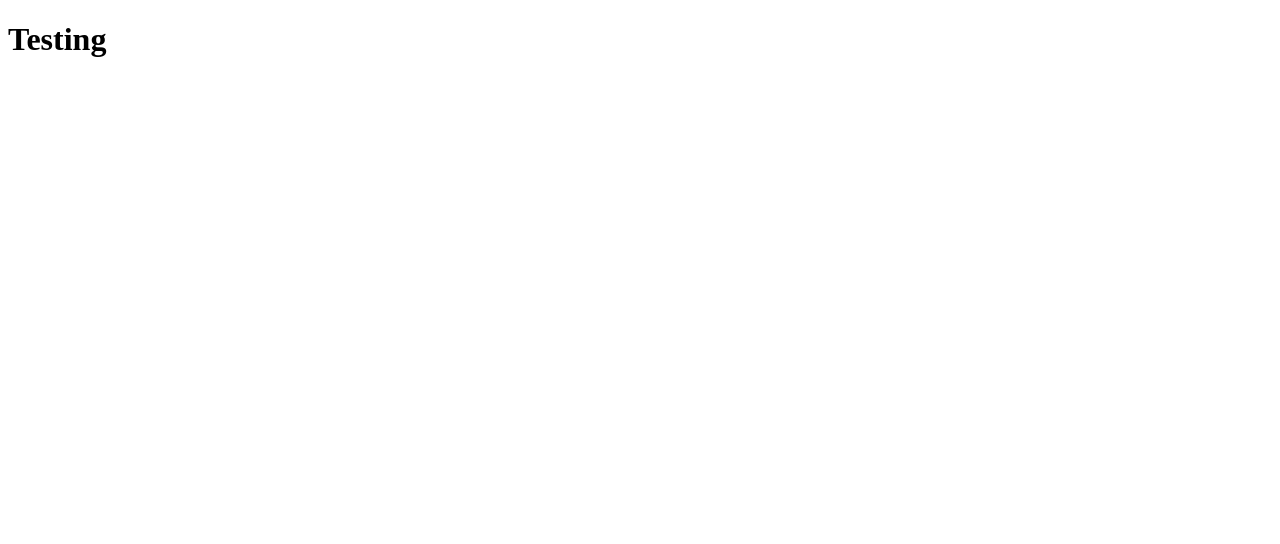
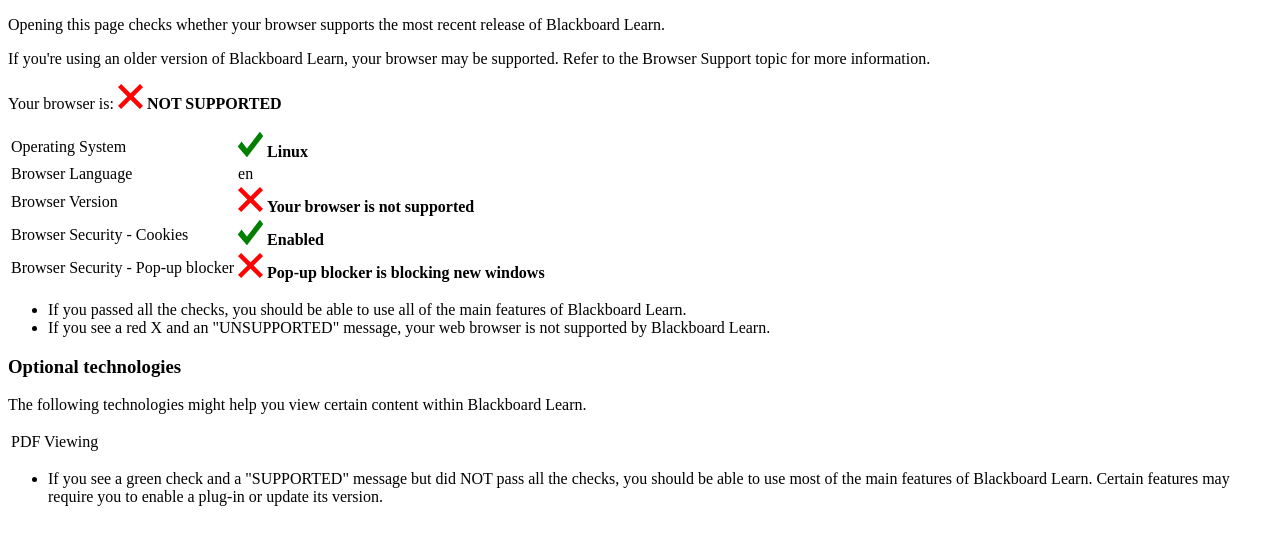
Before and after one commit to daveyherrera/bb-help-browser-checker, a plain HTML site: page index.html in a window 1280 px wide. Drawn offline with Linux system fonts and the light colour scheme.

Commit message:
Update index.html

```diff
--- a/index.html
+++ b/index.html
@@ -4,11 +4,98 @@
     <meta charset="UTF-8" />
     <meta http-equiv="X-UA-Compatible" content="IE=edge" />
     <meta name="viewport" content="width=device-width, initial-scale=1.0" />
+    <script type="text/javascript" src="browser-checker.js"></script>
     <title>testing</title>
   </head>
   <body>
-    <h1>Testing</h1>
-    <p class=""><span class="browser_name"></span></p>
+    <p>
+      Opening this page checks whether&nbsp;your browser supports the most
+      recent release of Blackboard Learn.
+    </p>
+    <p class="tip">
+      If you're using an older version of Blackboard Learn, your browser may be
+      supported. Refer to the Browser Support topic for more information.
+    </p>
+    <p>
+      Your browser is:
+      <script>
+        get_withBb();
+      </script>
+    </p>
+    <table>
+      <tbody>
+        <tr>
+          <td>Operating System</td>
+          <td>
+            <script>
+              get_os();
+            </script>
+          </td>
+        </tr>
+        <tr>
+          <td>Browser Language</td>
+          <td>
+            <script>
+              get_browser_language();
+            </script>
+          </td>
+        </tr>
+        <tr>
+          <td>Browser Version</td>
+          <td>
+            <script>
+              get_browser();
+            </script>
+          </td>
+        </tr>
+        <tr>
+          <td>Browser Security - Cookies</td>
+          <td>
+            <script>
+              get_cookies();
+            </script>
+          </td>
+        </tr>
+        <tr>
+          <td>Browser Security - Pop-up blocker</td>
+          <td>
+            <script>
+              get_popup();
+            </script>
+          </td>
+        </tr>
+      </tbody>
+    </table>
+    <ul>
+      <li>
+        If you passed all the checks, you should be able to use all of the main
+        features of Blackboard Learn.
+      </li>
+      <li>
+        If you see a red X and an "UNSUPPORTED" message, your web browser is not
+        supported by Blackboard Learn.
+      </li>
+    </ul>
+    <h3>Optional technologies</h3>
+    <p>
+      The following technologies might help you view certain content within
+      Blackboard Learn.
+    </p>
+    <table>
+      <tbody>
+        <tr>
+          <td>PDF Viewing</td>
+          <td></td>
+        </tr>
+      </tbody>
+    </table>
+    <ul>
+      <li>
+        If you see a green check and a "SUPPORTED" message but did NOT pass all
+        the checks, you should be able to use most of the main features of
+        Blackboard Learn. Certain features may require you to enable a plug-in
+        or update its version.
+      </li>
+    </ul>
   </body>
-  <script type="text/javascript" src="browser-checker.js"></script>
 </html>
```
